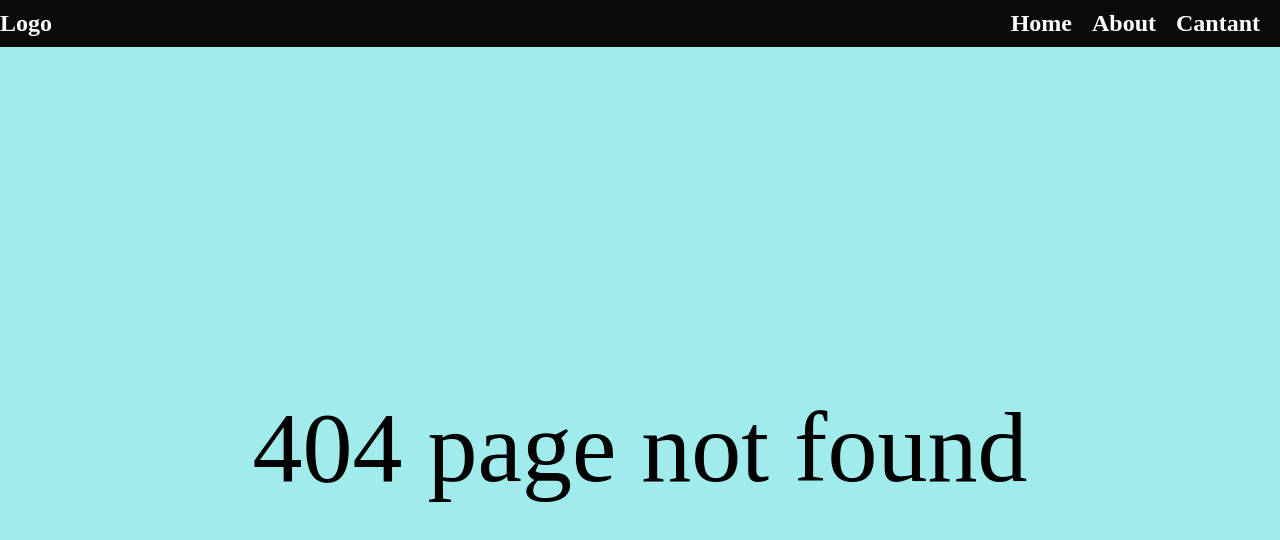
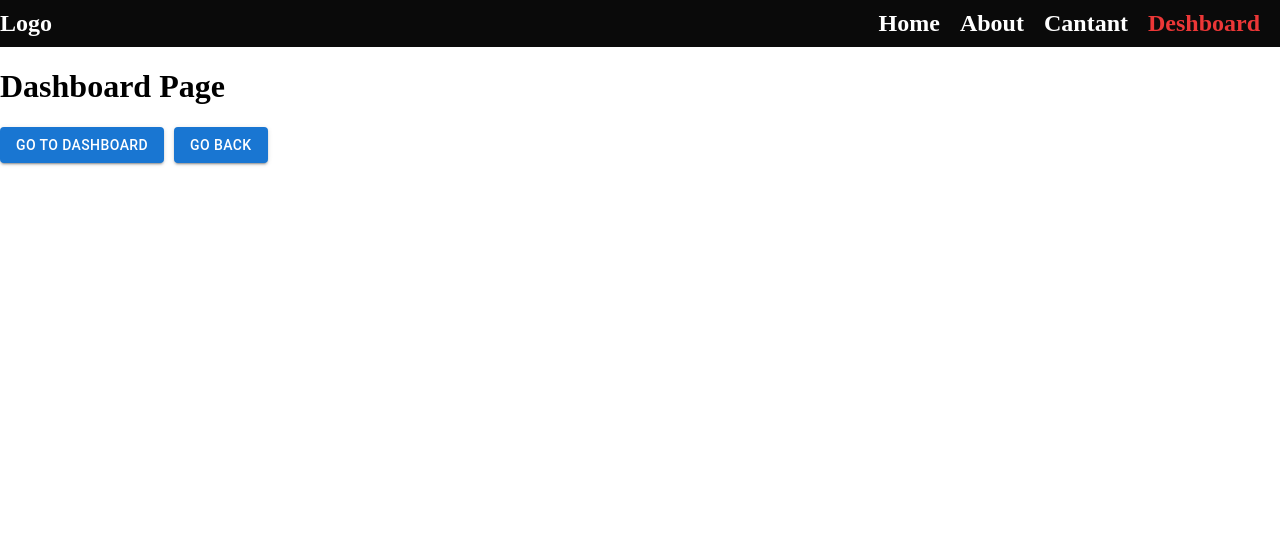
Before and after one commit to Ujala-355/Advance_react, a React (Create React App) app: page /deshboard in a window 1280 px wide. Before the commit this address had no page. Shown: the top 540 px of the page. Built offline with nearby package versions, Linux system fonts and the light colour scheme.

Commit message:
Navigate and using MUI and css also

```diff
--- a/package.json
+++ b/package.json
@@ -5,6 +5,7 @@
   "dependencies": {
     "@emotion/react": "^11.11.1",
     "@emotion/styled": "^11.11.0",
+    "@material-ui/core": "^4.12.4",
     "@mui/material": "^5.14.12",
     "@testing-library/jest-dom": "^5.17.0",
     "@testing-library/react": "^13.4.0",
--- a/src/About.js
+++ b/src/About.js
@@ -1,16 +1,20 @@
 import React from "react";
+import Button from "@mui/material/Button";
 import {useNavigate} from "react-router-dom";
 const About=()=>{
     const navigate=useNavigate();
     const handle=()=>{
         navigate("/cantact")
     }
+    const buttonStyle={
+        marginRight:"10px",
+    }
     return(
         <>
             <section>
                 <h1>About Page</h1>
-                <button onClick={handle}>Go to Cantact</button>
-                <button onClick={()=>navigate(-1)}>Go back</button>
+                <Button onClick={handle} variant="contained" style={buttonStyle}>Go to Cantact</Button>
+                <Button onClick={()=>navigate(-1)} variant="contained">Go back</Button>
 
             </section>
 
--- a/src/App.js
+++ b/src/App.js
@@ -3,6 +3,7 @@ import { BrowserRouter,Route,Routes } from "react-router-dom";
 import Home from "./Home";
 import About from "./About";
 import Cantact from "./Contact";
+import Deshboard from "./Deshboard"
 import Error from "./Error";
 function App() {
   return (
@@ -12,6 +13,7 @@ function App() {
                 <Route path="/" element={<Home/>}>
                   <Route path="/about" element={<About/>}/>
                   <Route path="/cantact" element={<Cantact/>}/>
+                  <Route path="/deshboard" element={<Deshboard/>}/>
                   <Route path="*" element={<Error/>}/>
                 </Route>
             </Routes>
--- a/src/Contact.js
+++ b/src/Contact.js
@@ -1,16 +1,20 @@
 import React from "react";
+import Button from "@mui/material/Button";
 import {useNavigate} from "react-router-dom";
 const Cantact=()=>{
     const navigate=useNavigate()
     const handle=()=>{
-        navigate("/")
+        navigate("/deshboard")
+    }
+    const buttonStyle={
+        marginRight:"10px",
     }
     return(
         <>
             <section>
                 <h1>Cantact Page</h1>
-                <button onClick={handle}>Go to the Home page</button>
-                <button onClick={()=>navigate(-1)}>Go Back</button>
+                <Button onClick={handle} variant="contained" style={buttonStyle} >Go to the Home page</Button>
+                <Button onClick={()=>navigate(-1)} variant="contained">Go Back</Button>
             </section>
         </>
     )
--- /dev/null
+++ b/src/Deshboard.js
@@ -0,0 +1,21 @@
+import React from "react";
+import Button from '@mui/material/Button';
+import {useNavigate} from "react-router-dom";
+const Dashboard=()=>{
+    const navigate=useNavigate();
+    const handle=()=>{
+        navigate("/")
+    }
+    const buttonStyle = {
+        marginRight: '10px',
+    };
+
+    return(
+        <>
+            <h1>Dashboard Page</h1>
+            <Button onClick={handle} variant="contained" style={buttonStyle}>Go to Dashboard</Button>
+            <Button onClick={()=>navigate(-1)} variant="contained">Go back</Button>
+        </>
+    )
+}
+export default Dashboard;
--- a/src/Header.js
+++ b/src/Header.js
@@ -15,6 +15,9 @@ const Header=()=>{
                         <li>
                             <NavLink to="/cantact">Cantant</NavLink>
                         </li>
+                        <li>
+                            <NavLink to="/deshboard">Deshboard</NavLink>
+                        </li>
                     </ul>
                 </nav>
             </header>
--- a/src/Home.js
+++ b/src/Home.js
@@ -4,11 +4,8 @@ import {Outlet} from "react-router-dom"
 const Home=()=>{
     return(
         <>
-
             <Header/>
             <Outlet/>
-
-
         </>
     )
 }
--- a/src/index.css
+++ b/src/index.css
@@ -1,7 +1,7 @@
 body{
   margin:0px;
   padding:0px;
-  background-color: rgb(160, 235, 235);
+  /* background-color: rgb(160, 235, 235); */
 }
 .active{
   color:rgb(236, 55, 55)
@@ -21,6 +21,7 @@ header{
     justify-content:space-between;
     align-items:center;
 }
+
 header a {
     text-decoration:none;
     color:#fff;
```
Also changed, not shown: 1 other file (tests, documents, lock files or other folders).
